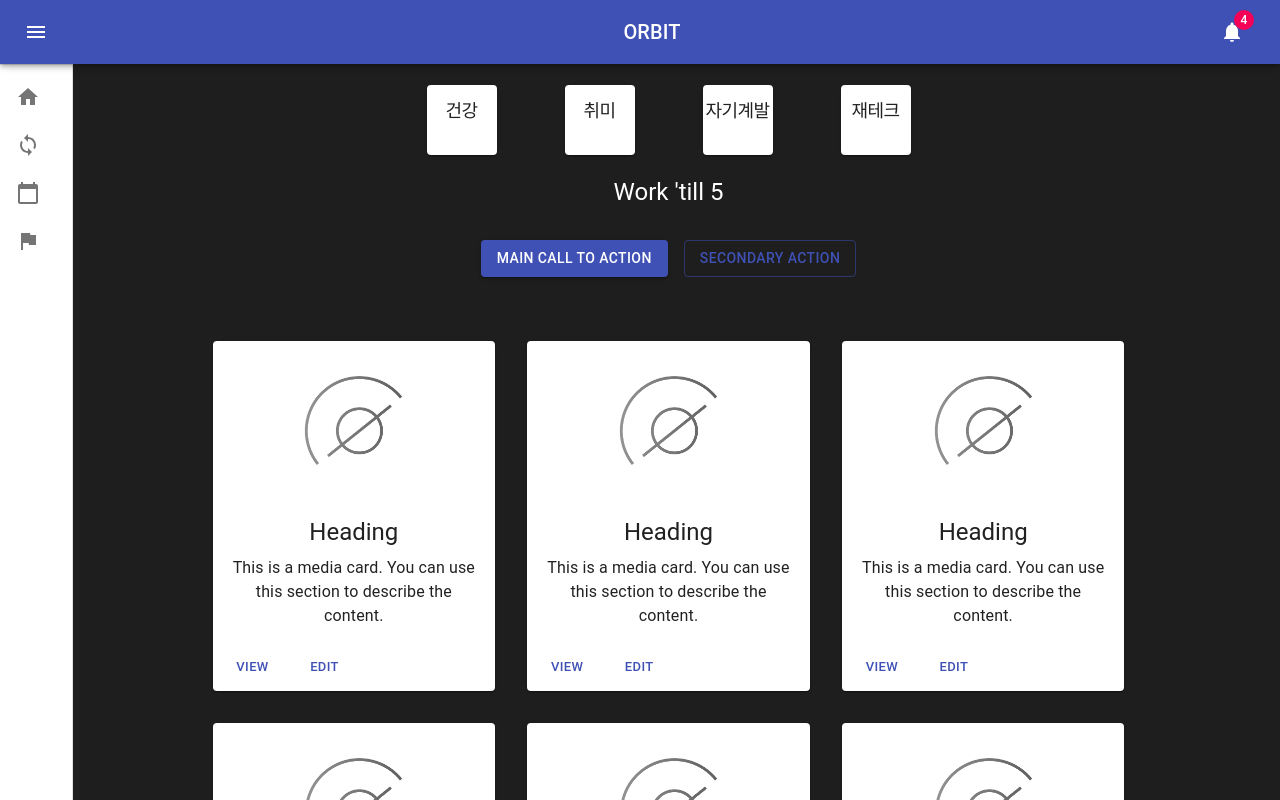
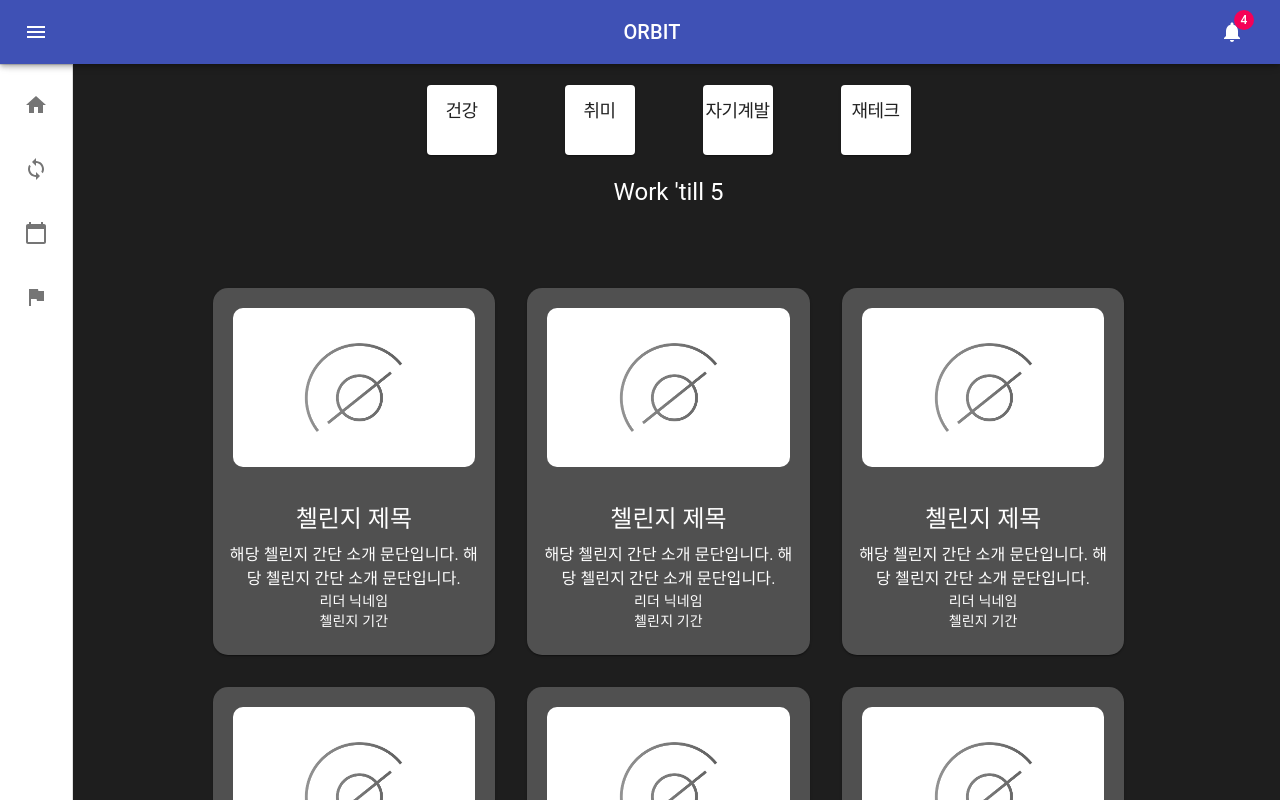
Before and after one commit to HellofAnt/orbit-frontend, a React (Create React App) app in the folder orbit/: page /challenge in a window 1280 px wide. Shown: the top 800 px of the page. Built offline with nearby package versions, Linux system fonts and the light colour scheme.

Commit message:
App.js organized SPA2 (ORBIT1129-T-10)

```diff
--- a/orbit/src/App.css
+++ b/orbit/src/App.css
@@ -1,3 +1,9 @@
+a {
+  text-decoration: none;
+}
+a:visited {
+  text-decoration: none;
+}
 .App {
   text-align: center;
 }
--- a/orbit/src/App.js
+++ b/orbit/src/App.js
@@ -75,6 +75,9 @@ const useStyles = makeStyles((theme) => ({
     [theme.breakpoints.up("sm")]: {
       width: theme.spacing(9) + 1,
     },
+  },
+  sideNav: {
+    padding: 8,
   },
   toolbar: {
     display: "flex",
@@ -186,7 +189,7 @@ function App() {
         <Divider />
         <List>
           {menuInfo.map((menu, index) => (
-            <div>
+            <div className={classes.sideNav}>
               <Link to={`/${menu.id}`}>
                 <ListItem button key={menu.id}>
                   <ListItemIcon>{menu.icon}</ListItemIcon>
--- a/orbit/src/views/Challenge.js
+++ b/orbit/src/views/Challenge.js
@@ -23,11 +23,6 @@ const useStyles = makeStyles((theme) => ({
     display: "flex",
     justifyContent: "space-around",
   },
-  heroContent: {
-    backgroundColor: theme.palette.background.paper,
-    padding: theme.spacing(8, 0, 6),
-    marginLeft: "70px",
-  },
   heroButtons: {
     marginTop: theme.spacing(4),
   },
@@ -39,6 +34,9 @@ const useStyles = makeStyles((theme) => ({
     height: "100%",
     display: "flex",
     flexDirection: "column",
+    backgroundColor: "rgb(80,80,80)",
+    color: "white",
+    borderRadius: "15px",
   },
   tagCard: {
     width: "70px",
@@ -48,8 +46,11 @@ const useStyles = makeStyles((theme) => ({
   },
   cardMedia: {
     paddingTop: "56.25%", // 16:9
+    margin: "20px",
     filter: "grayscale(100)",
     backgroundSize: "contain",
+    backgroundColor: "white",
+    borderRadius: "10px",
   },
   cardContent: {
     flexGrow: 1,
@@ -83,20 +84,6 @@ function Challenge() {
             <Typography variant="h5" align="center" paragraph>
               Work 'till 5
             </Typography>
-            <div className={classes.heroButtons}>
-              <Grid container spacing={2} justify="center">
-                <Grid item>
-                  <Button variant="contained" color="primary">
-                    Main call to action
-                  </Button>
-                </Grid>
-                <Grid item>
-                  <Button variant="outlined" color="primary">
-                    Secondary action
-                  </Button>
-                </Grid>
-              </Grid>
-            </div>
           </Container>
         </div>
         <Container className={classes.cardGrid} maxWidth="md">
@@ -108,18 +95,14 @@ function Challenge() {
                   <CardMedia className={classes.cardMedia} image={log} title="Image title" />
                   <CardContent className={classes.cardContent}>
                     <Typography gutterBottom variant="h5" component="h2">
-                      Heading
+                      첼린지 제목
                     </Typography>
-                    <Typography>This is a media card. You can use this section to describe the content.</Typography>
+                    <Typography>해당 첼린지 간단 소개 문단입니다. 해당 첼린지 간단 소개 문단입니다.</Typography>
+                    <div>
+                      <div>리더 닉네임</div>
+                      <div>첼린지 기간</div>
+                    </div>
                   </CardContent>
-                  <CardActions>
-                    <Button size="small" color="primary">
-                      View
-                    </Button>
-                    <Button size="small" color="primary">
-                      Edit
-                    </Button>
-                  </CardActions>
                 </Card>
               </Grid>
             ))}
```
